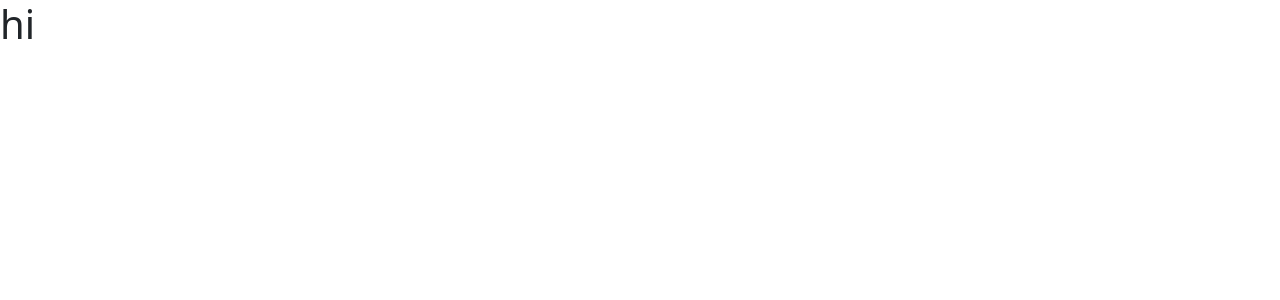
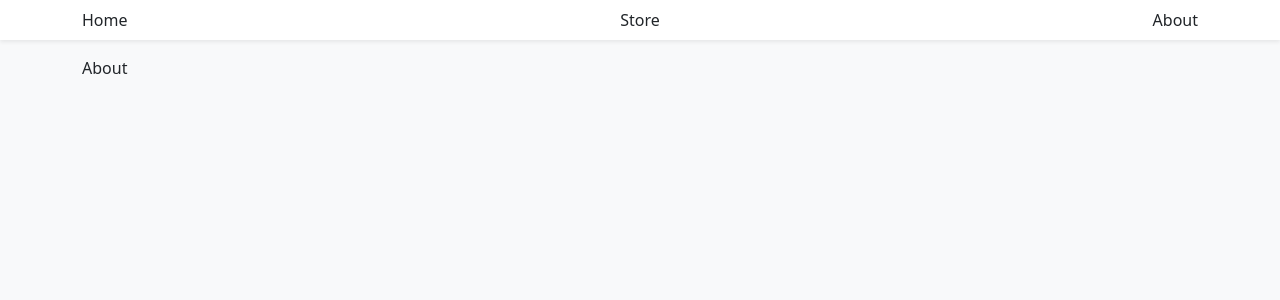
Before and after one commit to setazarm/ShoppingCarts, a React (Vite) app: page /about in a window 1280 px wide. Shown: the top 300 px of the page. Built offline with nearby package versions, Linux system fonts and the light colour scheme.

Commit message:
add Navbar

```diff
--- a/index.html
+++ b/index.html
@@ -6,7 +6,7 @@
     <meta name="viewport" content="width=device-width, initial-scale=1.0" />
     <title>Vite + React + TS</title>
   </head>
-  <body>
+  <body class="bg-light">
     <div id="root"></div>
     <script type="module" src="/src/main.tsx"></script>
   </body>
--- a/src/App.tsx
+++ b/src/App.tsx
@@ -1,11 +1,20 @@
-
-
+import {Routes,Route} from "react-router-dom"
+import {Container} from "react-bootstrap"
+import Home from "./pages/Home"
+import About from "./pages/About"
+import Store from "./pages/Store"
+import Navbar from "./components/Navbar"
 function App() {
-
-
   return (
     <>
-     <h1>hi</h1>
+    <Navbar/>
+     <Container className="mb-4">
+     <Routes>
+          <Route path="/" element={<Home />} />
+          <Route path="/store" element={<Store />} />
+          <Route path="/about" element={<About />} />
+     </Routes>
+     </Container>
     </>
   )
 }
--- /dev/null
+++ b/src/components/Navbar.tsx
@@ -0,0 +1,22 @@
+import {Container,Navbar as NavbarBs,Nav} from "react-bootstrap"
+import { NavLink } from "react-router-dom"
+
+const Navbar = () => {
+  return (
+    <NavbarBs className="bg-white shadow-sm mb-3">
+        <Container>
+            <Nav.Link to="/" as={NavLink}>
+                Home
+            </Nav.Link>
+            <Nav.Link to="/store" as={NavLink}>
+                Store
+            </Nav.Link>
+            <Nav.Link to="/about" as={NavLink}>
+                About
+            </Nav.Link>
+        </Container>
+    </NavbarBs>
+  )
+}
+
+export default Navbar
--- /dev/null
+++ b/src/pages/About.tsx
@@ -0,0 +1,9 @@
+import React from 'react'
+
+const About = () => {
+  return (
+    <div>About</div>
+  )
+}
+
+export default About
--- /dev/null
+++ b/src/pages/Home.tsx
@@ -0,0 +1,9 @@
+import React from 'react'
+
+const Home = () => {
+  return (
+    <div>Home</div>
+  )
+}
+
+export default Home
--- /dev/null
+++ b/src/pages/Store.tsx
@@ -0,0 +1,9 @@
+import React from 'react'
+
+const Store = () => {
+  return (
+    <div>Store</div>
+  )
+}
+
+export default Store
```
